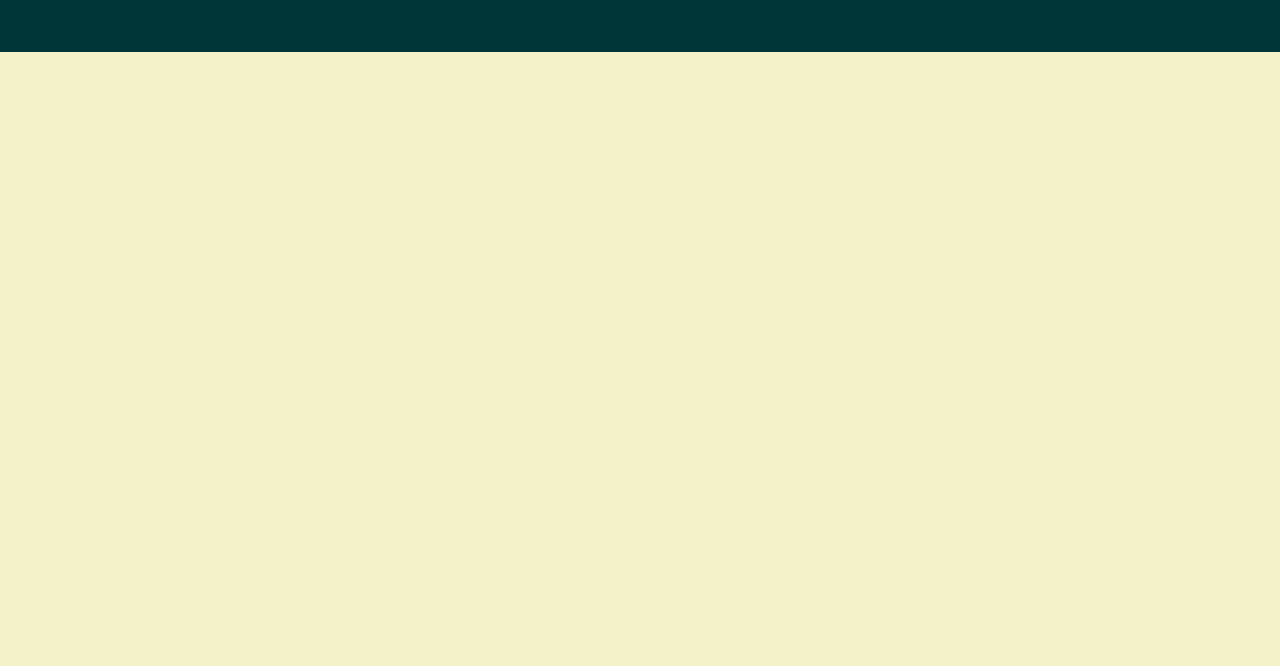
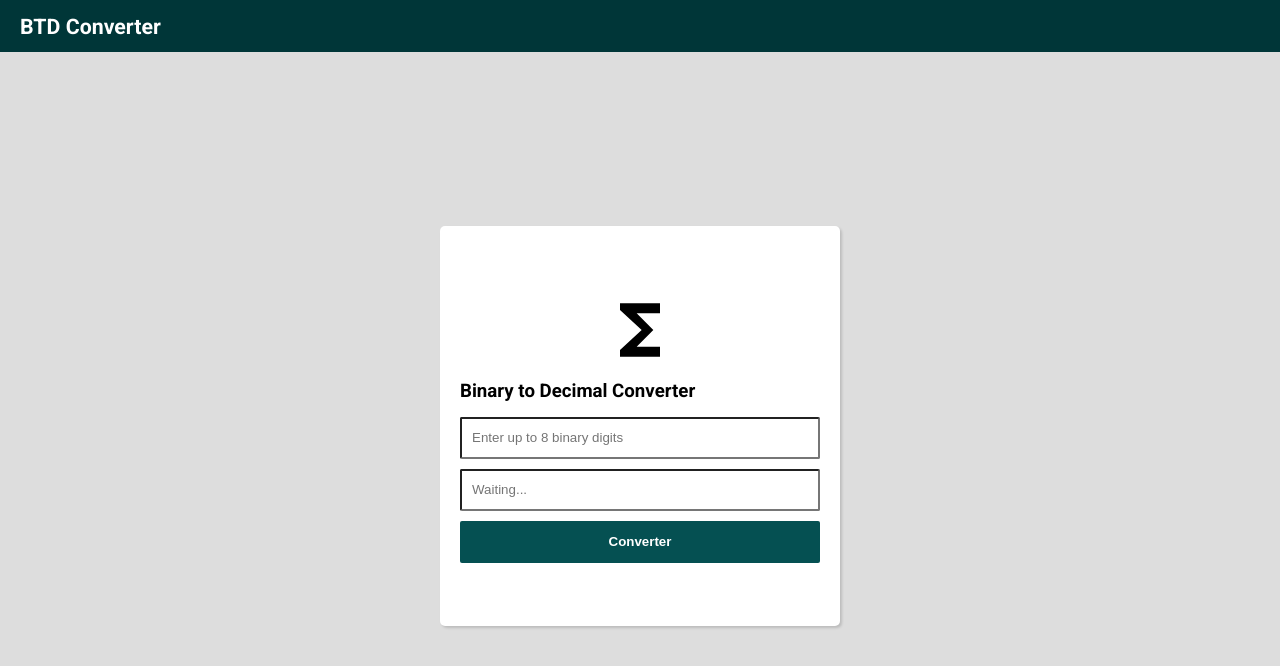
Before and after one commit to wallacegmelo/bintodec, a plain HTML site: page index.html in a window 1280 px wide. Drawn offline with Linux system fonts and the light colour scheme.

Commit message:
added styles

```diff
--- a/css/styled.css
+++ b/css/styled.css
@@ -13,11 +13,78 @@ html {
 body > div.container {
   width: 100vw;
   height: 100vh;
-  background: #F3F2C9;
+  background: #DDD;
 }
 
 body > div.container > div.header {
   width: 100%;
   height: 52px;
   background: #003638;
+  padding: 0 20px;
+
+  display: flex;
+  flex-direction: row;
+  align-items: center;
 }
+
+body > div.container > div.header > h1 {
+ font-size: 16pt;
+ color: #FFF;
+}
+
+
+body > div.container > main {
+  width: 100%;
+  height: calc(100% - 52px);
+
+  display: flex;
+  align-items: center;
+  justify-content: center;
+}
+
+body > div.container > main > div.control_panel {
+  width: 400px;
+  height: 400px;
+  background: #FFF;
+  border-radius: 5px;
+  box-shadow: rgba(0, 0, 0, 0.15) 1.95px 1.95px 2.6px;
+}
+
+body > div.container > main > div.control_panel > form {
+  width: 100%;
+  height: 100%;
+  padding: 0 20px;
+
+  display: flex;
+  flex-direction: column;
+  justify-content: center;
+}
+
+body > div.container > main > div.control_panel > form > img {
+  height: 80px;
+  height: 80px;
+}
+
+body > div.container > main > div.control_panel > form > h2 {
+  font-size: 14pt;
+  margin: 10px 0;
+}
+
+body > div.container > main > div.control_panel > form > input[type=number] {
+  height: 42px;
+  padding: 0 10px;
+  border-radius: 2px;
+
+  margin: 5px 0;
+}
+
+body > div.container > main > div.control_panel > form > input[type=submit] {
+  height: 42px;
+  background: #055052;
+  color: #FFF;
+  font-weight: bold;
+  border: none;
+  border-radius: 2px;
+  margin-top: 5px;
+  cursor: pointer;
+}
--- a/index.html
+++ b/index.html
@@ -7,11 +7,22 @@
   <title>Binary to Decimal Converter</title>
   <link rel="stylesheet" href="css/styled.css">
 </head>
-<body>
+<body oncontextmenu="return false" ondragstart="return false" onselectstart="return false">
   <div class="container">
     <div class="header">
-
+      <h1>BTD Converter</h1>
     </div>
+    <main>
+      <div class="control_panel">
+        <form action="" class="formConverter">
+          <img src="./assets/svg/func_icon.svg" />
+          <h2>Binary to Decimal Converter</h2>
+          <input type="number" name="binary_input" placeholder="Enter up to 8 binary digits">
+          <input type="number" name="decimal_output" placeholder="Waiting..." readonly>
+          <input type="submit" value="Converter">
+        </form>
+      </div>
+    </main>
   </div>
 </body>
 </html>
```
Also changed, not shown: assets/svg/func_icon.svg (added).
